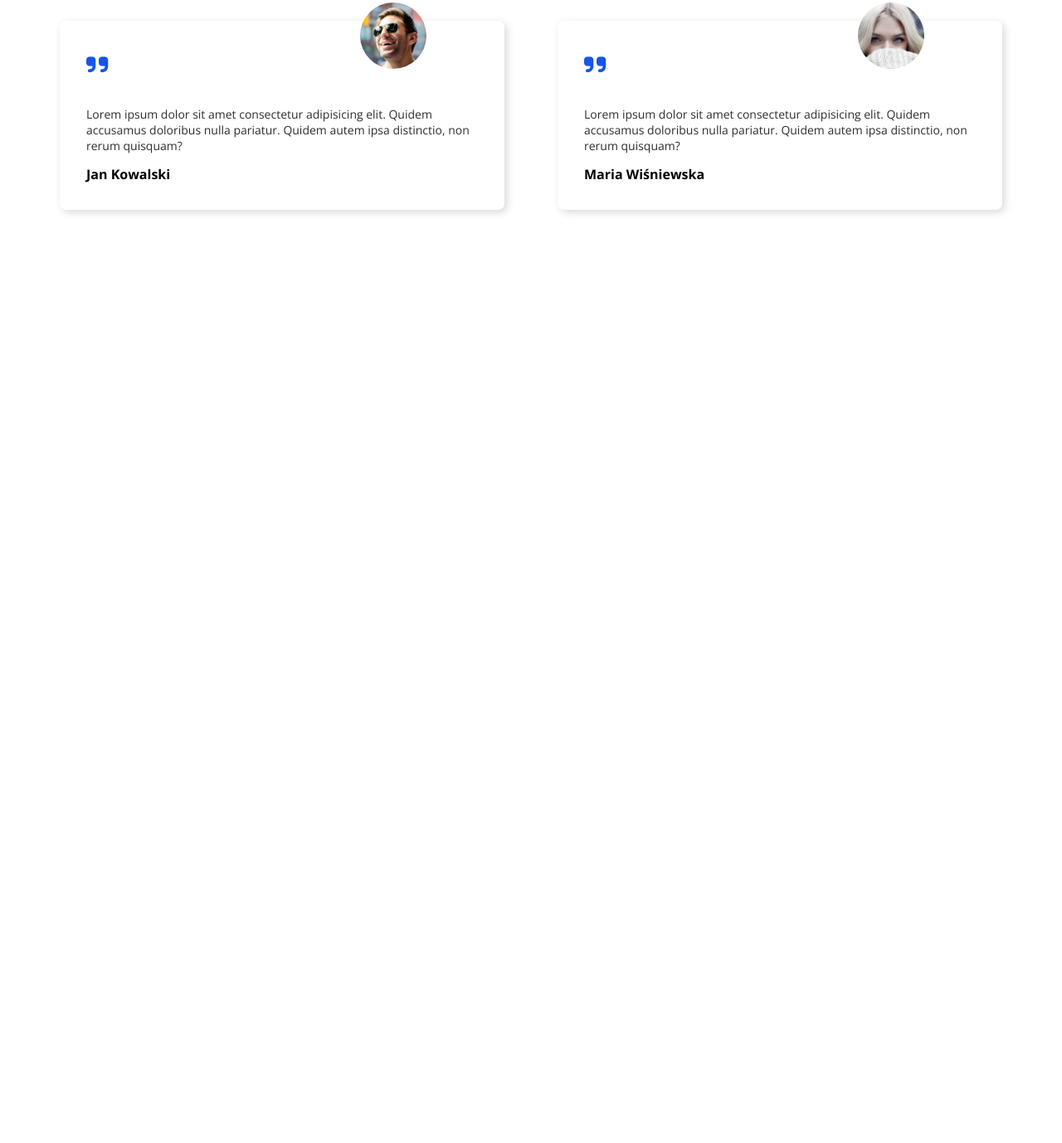
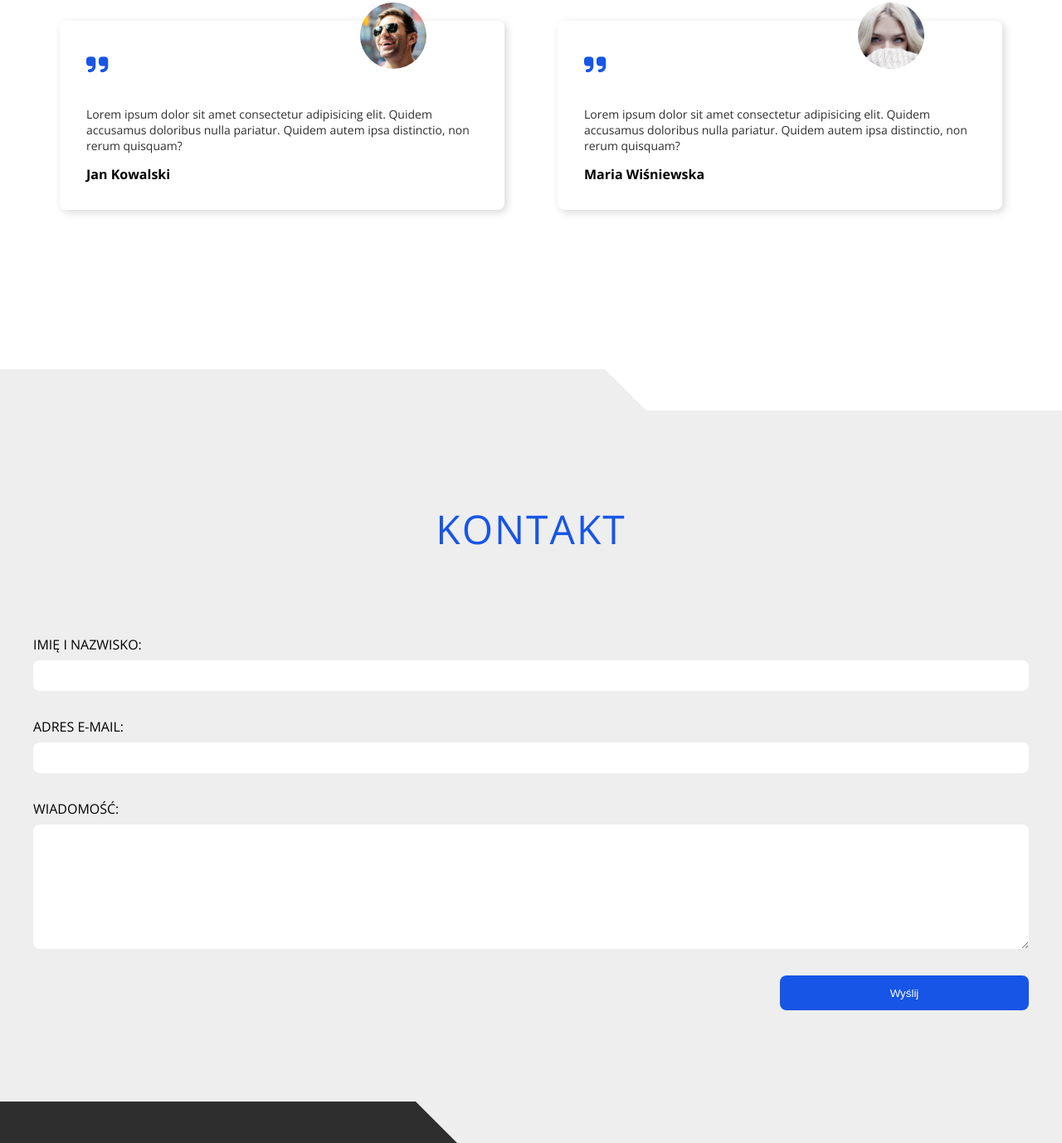
Before and after one commit to matbie/mmc-part3-tropical_paradise, a plain HTML site: page index.html in a window 1280 px wide. Shown: the part 5617-6995 px from the top of the page at 83% size. Before the commit the page ends 6062 px from the top, so only its background shows below. Drawn offline with nearby package versions, Linux system fonts and the light colour scheme.

Commit message:
added Contact section on site

```diff
--- a/index.html
+++ b/index.html
@@ -251,6 +251,40 @@
 
         </section>
 
+        <section class="contact section-padding section white-section" id="contact">
+
+            <div class="white-block white-block-right"></div>
+            <div class="white-block white-block-left"></div>
+            <h2 class="section-heading">Kontakt</h2>
+
+            <div class="wrapper">
+
+                <form class="contact__form">
+
+                    <div class="contact__form-top">
+                        <label for="name" class="contact__form-label">Imię i nazwisko:</label>
+                        <input type="text" class="contact__form-input" id="name">
+
+                        <label for="email" class="contact__form-label">Adres e-mail:</label>
+                        <input type="text" class="contact__form-input" id="email">
+                    </div>
+
+                    <label for="msg" class="contact__form-label">Wiadomość:</label>
+                    <textarea id="msg" class="contact__form-textarea"></textarea>
+
+                    <button type="submit" class="contact__form-btn btn-special-animation">Wyślij</button>
+
+                </form>
+
+
+            </div>
+
+
+
+        </section>
+
+
+
     </main>
 
 
--- a/scss/_mixins.scss
+++ b/scss/_mixins.scss
@@ -19,3 +19,11 @@
 	left: 50%;
 	transform: translate(-50%);
 }
+
+@mixin contactForm {
+	margin-bottom: 2em;
+	padding: 0.6em 1.2em;
+	border: none;
+	border-radius: 8px;
+	font-size: 1.6rem;
+}
--- a/scss/main.scss
+++ b/scss/main.scss
@@ -444,6 +444,58 @@ body {
 	}
 }
 
+//CONTACT
+
+.contact {
+	position: relative;
+	background-color: $light-white;
+	overflow: hidden;
+
+	.white-block-left {
+		background-color: $dark;
+	}
+
+	&__form,
+	&__form-top {
+		display: flex;
+		flex-direction: column;
+	}
+
+	&__form-label{
+		margin-bottom: 0.5em;
+		text-transform: uppercase;
+	}
+
+	&__form-input{
+		@include contactForm;
+	}
+
+	&__form-textarea{
+		@include contactForm;
+		max-width: 100%;
+		min-width: 100%;
+		width: 100%;
+		min-height: 150px;
+	}
+
+	&__form-btn{
+		align-self: flex-end;
+		padding: 1em;
+		width: 100%;
+		max-width: 300px;
+		color: $pure-white;
+		border: none;
+		border-radius: 8px;
+		background-color: $main-color;
+		cursor: pointer;
+
+		&::before{
+			background-color: $secondary-color;
+		}
+	}
+
+}
+
 // ========================
 // MEDIA QUERIES
 // ========================
```
Also changed, not shown: css/main.css, 1 other file.
